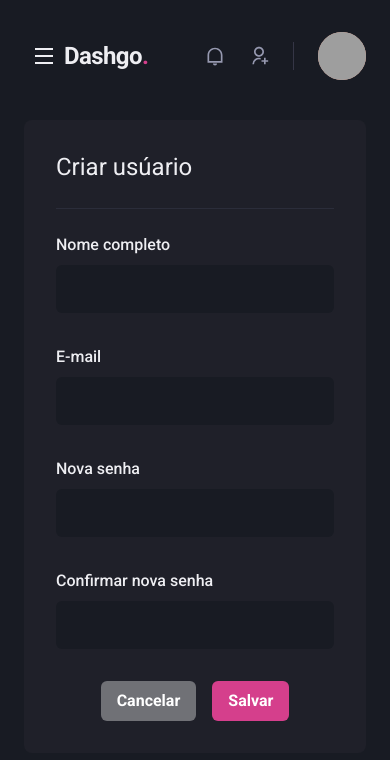
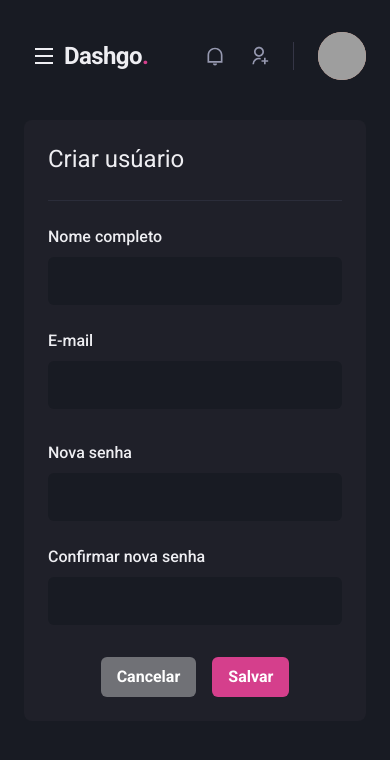
Before and after one commit to wellingtonrodriguesbr/dashgo, a Next.js app: page /users/create in a window 390 px wide. Shown: the top 760 px of the page. Built offline with nearby package versions, Linux system fonts and the light colour scheme; grey boxes are pictures that could not be loaded; what miragejs would draw is missing.

Commit message:
style: update sizes in mobile

```diff
--- a/src/pages/users/create.tsx
+++ b/src/pages/users/create.tsx
@@ -67,7 +67,7 @@
             flex="1"
             borderRadius="8"
             bg="gray.800"
-            p="8"
+            p={["6", "8"]}
             onSubmit={handleSubmit(handleCreateUser)}
           >
             <Heading size="lg" fontWeight="normal">
@@ -76,7 +76,7 @@
             <Divider my="6" borderColor="gray.700" />
 
             <VStack spacing="8">
-              <SimpleGrid minChildWidth="240px" spacing="8" width="100%">
+              <SimpleGrid minChildWidth="240px" spacing={["6", "8"]} width="100%">
                 <Input
                   name="name"
                   label="Nome completo"
@@ -91,7 +91,7 @@
                 />
               </SimpleGrid>
 
-              <SimpleGrid minChildWidth="240px" spacing="8" width="100%">
+              <SimpleGrid minChildWidth="240px" spacing={["6", "8"]}width="100%">
                 <Input
                   name="password"
                   type="password"
```
